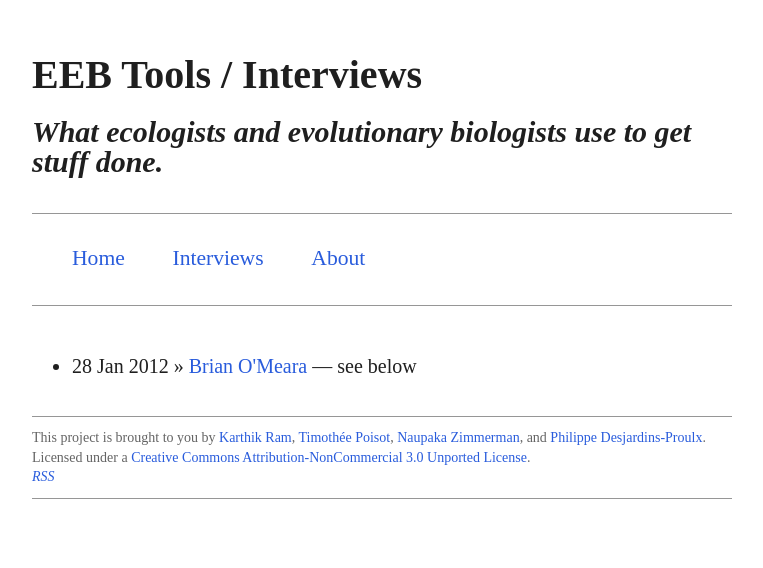
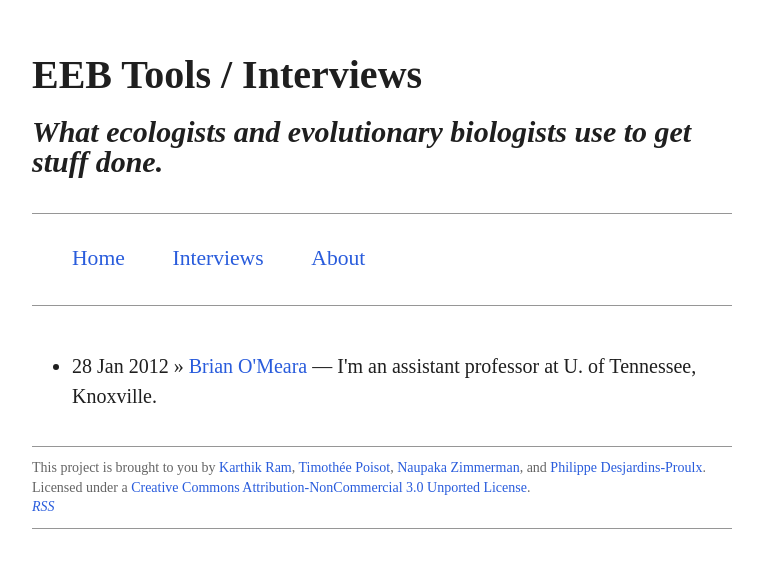
Before and after one commit to karthik/ecotools, a Jekyll site: the page built from interviews.html, in a window 1280 px wide. Shown: the top 568 px of the page, without its empty margins (258-1021 px from the left). Built offline with Jekyll 4.4.1, drawn with Linux system fonts in a browser that asks for light colours; Markdown is read by kramdown in place of the engine named in the settings; comment, search, counter and statistics services are not loaded; a style sheet for code colours, icons or effects is not loaded.

Commit message:
still fixing up blog and shortbio.

```diff
--- a/_posts/2012-01-28-Brian-O-Meara.md
+++ b/_posts/2012-01-28-Brian-O-Meara.md
@@ -1,8 +1,8 @@
 ---
 layout: interview
 title: Brian O'Meara
-shortbio: see below
-blob: IAssistant professor at the U. of Tennessee, Knoxville
+shortbio: I'm an assistant professor at U. of Tennessee, Knoxville.
+blob:
 isinterview: true
 photo: http://brianomeara.info/sites/default/files/OMearaHeadshotLarge.jpg
 ---
```
